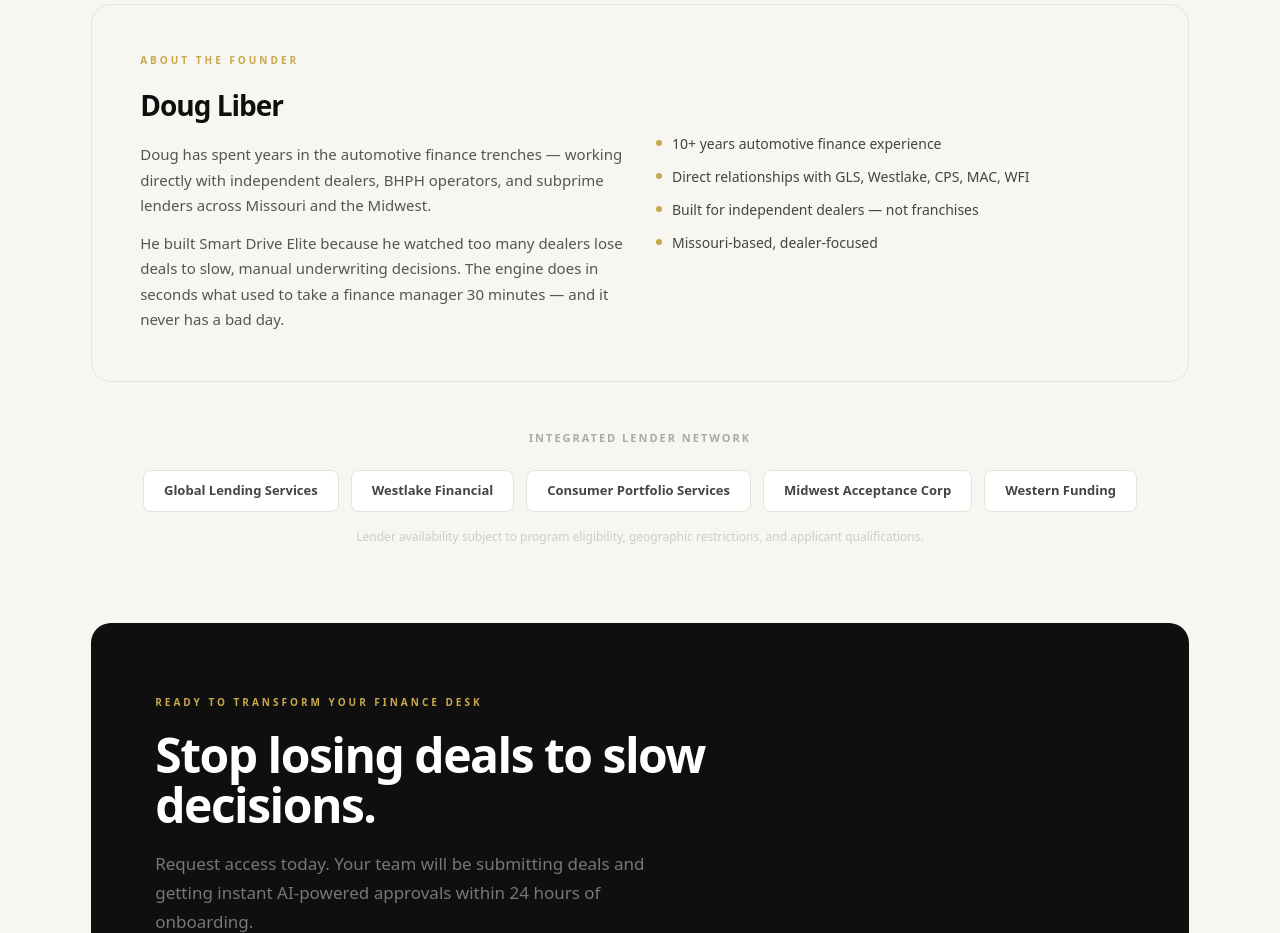
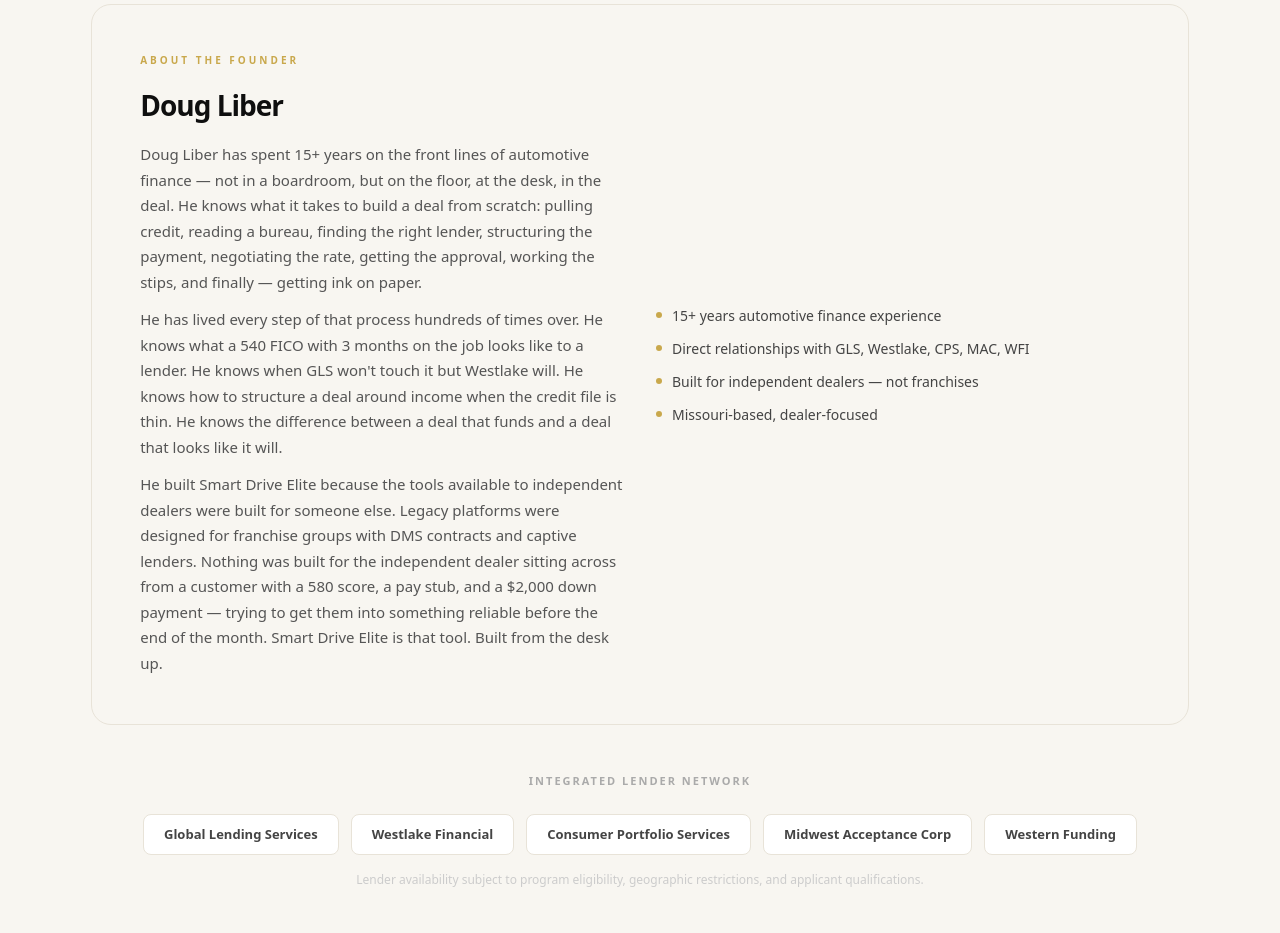
Before and after one commit to dliber13/smart-drive, a Next.js app: page / in a window 1280 px wide. Shown: the part 5440-6373 px from the top of the page. Built offline with nearby package versions, Linux system fonts and the light colour scheme.

Commit message:
feat: founder bio — 15+ years, full deal lifecycle story

```diff
--- a/src/app/page.tsx
+++ b/src/app/page.tsx
@@ -282,12 +282,13 @@ export default function HomePage() {
           <div>
             <div style={{ fontSize: 10, fontWeight: 700, letterSpacing: "3px", color: "#C9A84C", marginBottom: 16 }}>ABOUT THE FOUNDER</div>
             <h3 style={{ fontSize: 28, fontWeight: 800, letterSpacing: "-1px", color: "#0F0F0F", margin: "0 0 16px" }}>Doug Liber</h3>
-            <p style={{ fontSize: 15, color: "#555", lineHeight: 1.7, margin: "0 0 12px" }}>Doug has spent years in the automotive finance trenches — working directly with independent dealers, BHPH operators, and subprime lenders across Missouri and the Midwest.</p>
-            <p style={{ fontSize: 15, color: "#555", lineHeight: 1.7, margin: 0 }}>He built Smart Drive Elite because he watched too many dealers lose deals to slow, manual underwriting decisions. The engine does in seconds what used to take a finance manager 30 minutes — and it never has a bad day.</p>
+            <p style={{ fontSize: 15, color: "#555", lineHeight: 1.7, margin: "0 0 12px" }}>Doug Liber has spent 15+ years on the front lines of automotive finance — not in a boardroom, but on the floor, at the desk, in the deal. He knows what it takes to build a deal from scratch: pulling credit, reading a bureau, finding the right lender, structuring the payment, negotiating the rate, getting the approval, working the stips, and finally — getting ink on paper.</p>
+            <p style={{ fontSize: 15, color: "#555", lineHeight: 1.7, margin: "0 0 12px" }}>He has lived every step of that process hundreds of times over. He knows what a 540 FICO with 3 months on the job looks like to a lender. He knows when GLS won't touch it but Westlake will. He knows how to structure a deal around income when the credit file is thin. He knows the difference between a deal that funds and a deal that looks like it will.</p>
+            <p style={{ fontSize: 15, color: "#555", lineHeight: 1.7, margin: 0 }}>He built Smart Drive Elite because the tools available to independent dealers were built for someone else. Legacy platforms were designed for franchise groups with DMS contracts and captive lenders. Nothing was built for the independent dealer sitting across from a customer with a 580 score, a pay stub, and a $2,000 down payment — trying to get them into something reliable before the end of the month. Smart Drive Elite is that tool. Built from the desk up.</p>
           </div>
           <div style={{ display: "flex", flexDirection: "column", gap: 12 }}>
             {[
-              "10+ years automotive finance experience",
+              "15+ years automotive finance experience",
               "Direct relationships with GLS, Westlake, CPS, MAC, WFI",
               "Built for independent dealers — not franchises",
               "Missouri-based, dealer-focused",
```
